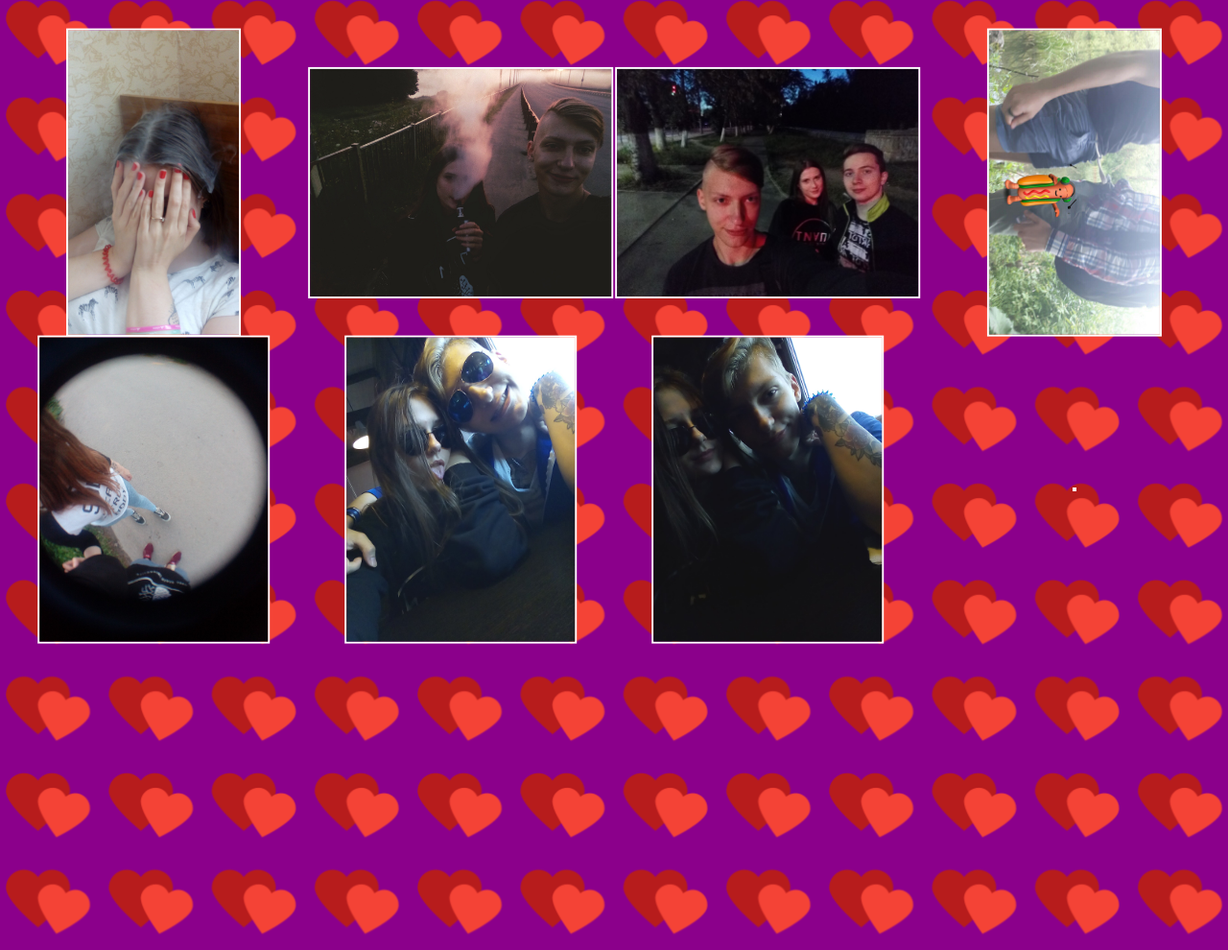
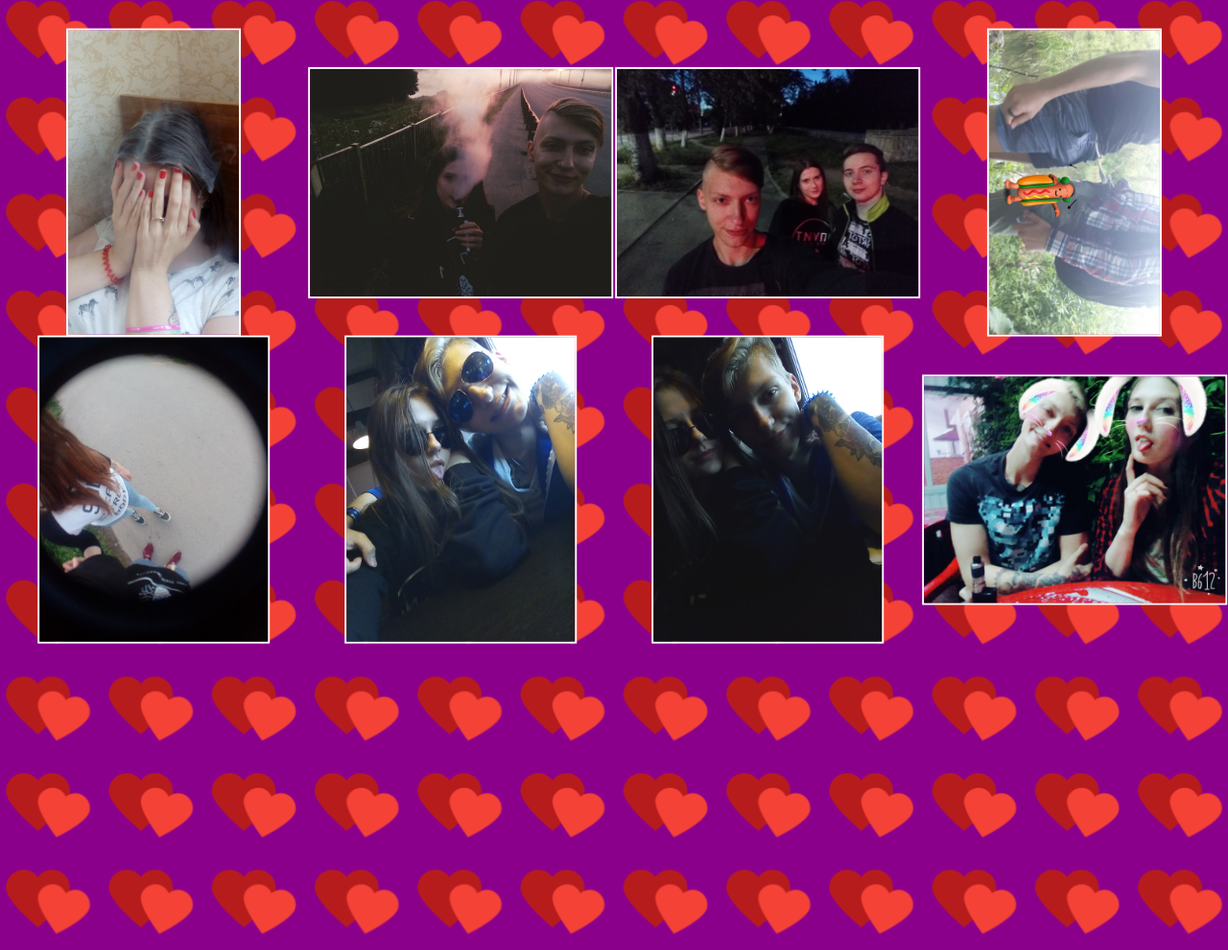
Before and after one commit to kirikrush/kirseich, a plain HTML site: page gallery.html in a window 1280 px wide. Shown: the part 2531-3521 px from the top of the page at 96% size. Drawn offline with Linux system fonts and the light colour scheme.

Commit message:
Update gallery.html

```diff
--- a/gallery.html
+++ b/gallery.html
@@ -66,7 +66,7 @@
 			<img src="32.jpg" alt="" tabindex="0" />
 			<img src="33.jpg" alt="" tabindex="0" />
 			<img src="34.jpg" alt="" tabindex="0" />
-			<img src="3.jpg" alt="" tabindex="0" />
+			<img src="35.jpg" alt="" tabindex="0" />
 			<div></div>
 		</div>
 	</body>
```
